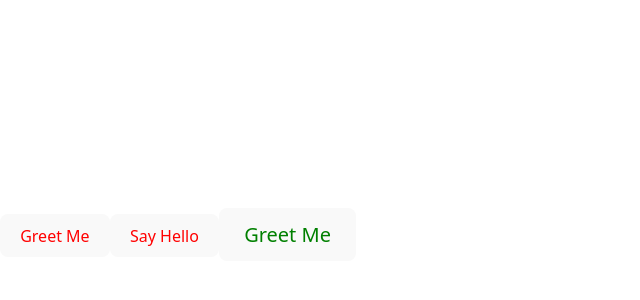
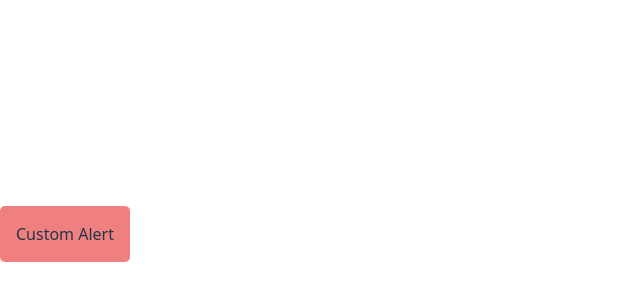
Before and after one commit to danlewismuriuki/react-tales, a React (Vite) app: page / in a window 1280 px wide. Shown: the part 166-466 px from the top of the page, without its empty margins (0-640 px from the left). Built offline with nearby package versions, Linux system fonts and the light colour scheme.

Commit message:
fix: correct AlertBox to call onAlert function on click

```diff
--- a/src/App.jsx
+++ b/src/App.jsx
@@ -1,29 +1,25 @@
-export function GreetingButton({text="Greet Me", color="red", fontSize=16, handleClick}) {
+export function AlertBox({message="This is a default message", bgColor, onAlert}) {
   const style = {
-    color: color,
-    fontSize: fontSize + "px",
-    cursor: "pointer"
+    backgroundColor: bgColor,
+    padding: "1rem",
+    cursor: "pointer",
+    borderRadius: "5px"
   }
 
-  const handleButtonClick = () => {
-    handleClick(`Hello from ${text}!`)
-  }
-
-  return(
-  <button onClick={handleButtonClick} style={style}>
-    {text}
-  </button>
-  );
+  return (
+    <div style={style} onClick={onAlert(message)}>
+      {message}
+    </div>
+    )
 }
 
 export function App() {
   return (
-    <>
-    <GreetingButton handleClick={(msg) => alert(msg)} />
-    <GreetingButton text="Say Hello" handleClick={(msg) => console.log(msg)} />
-    <GreetingButton fontSize={20} color="green" handleClick={(msg) => alert(msg)} />
-    </>
-  )
+<AlertBox
+message="Custom Alert"
+bgColor="lightCoral"
+onAlert={(msg) => alert(`Alert says: ${msg}`)}
+/>
+);
 }
-
 export default App;
```
